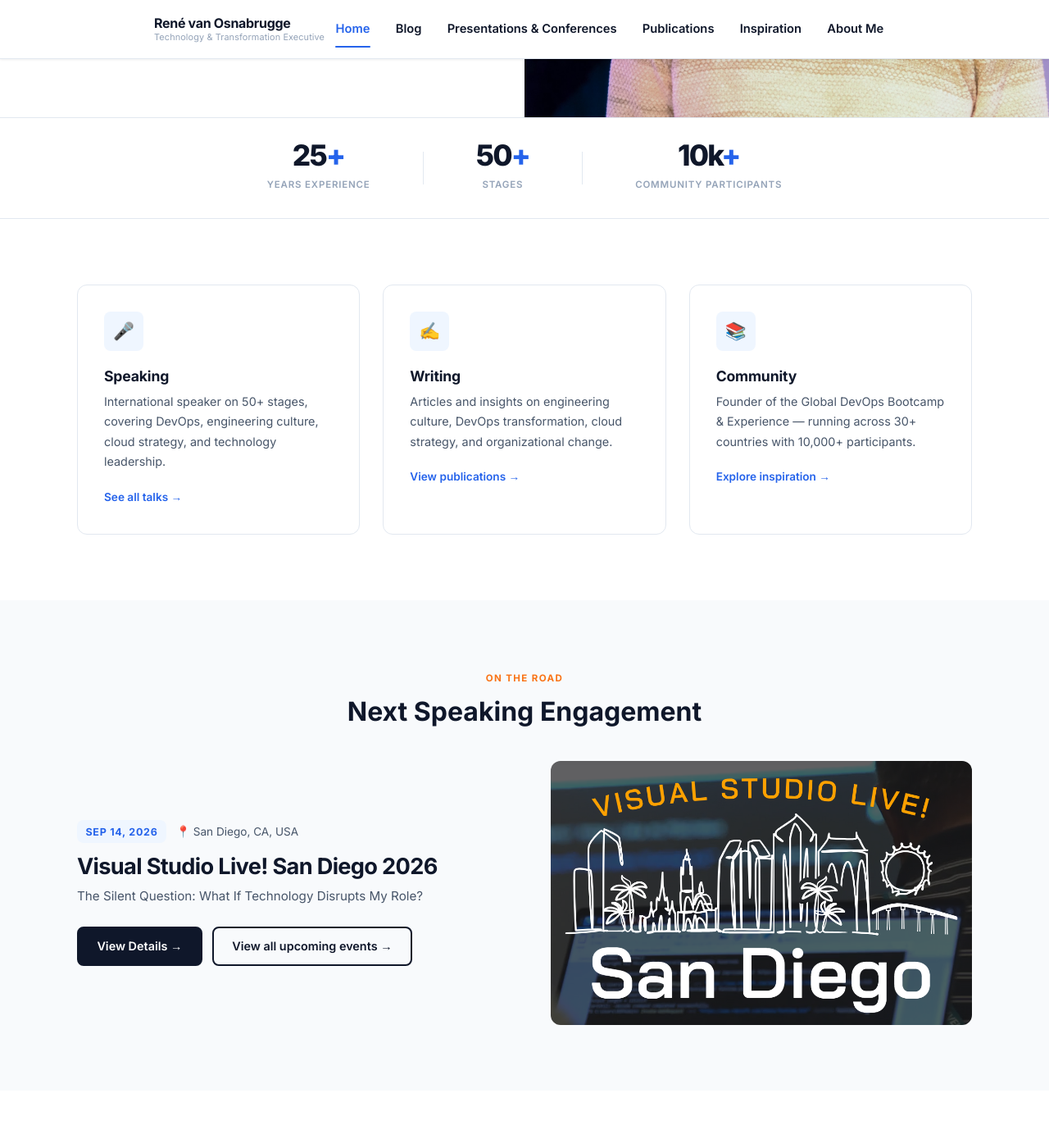
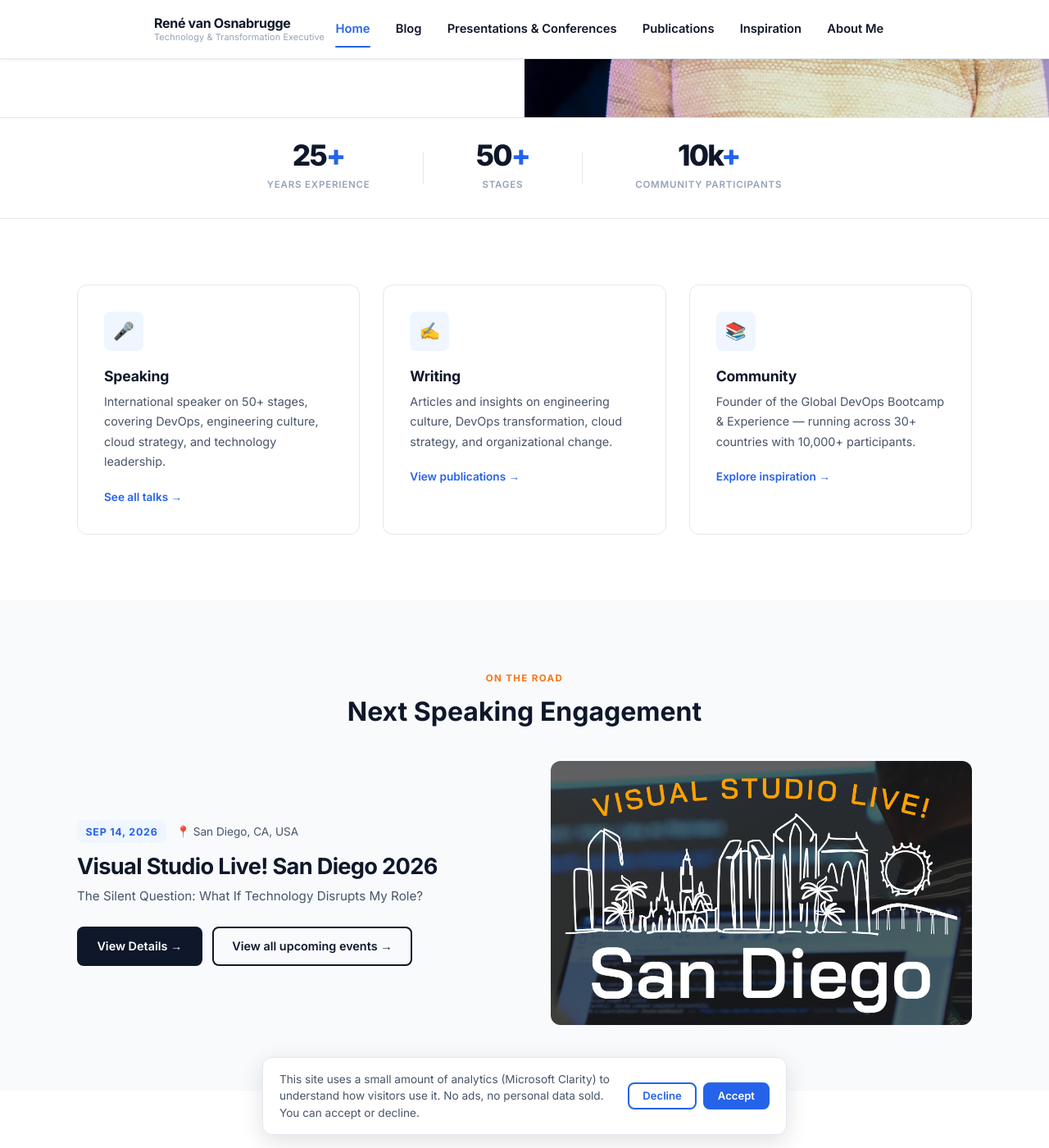
Before and after one commit to renevanosnabrugge/culture-engineer, a Jekyll site: the page built from index.html, in a window 1280 px wide and 1400 px high, scrolled down 529 px. Shown: the whole window at 82% size. Built offline with Jekyll 4.4.1, drawn with Linux system fonts in a browser that asks for light colours; the list of posts is cut into pages by our own code.

Commit message:
:bug: cookie consent

```diff
--- /dev/null
+++ b/_includes/cookie-consent.html
@@ -0,0 +1,29 @@
+<!--
+  Minimal cookie consent banner for Microsoft Clarity.
+
+  Why this exists: since Oct 2025, Clarity enforces Consent Mode for EEA/UK/CH
+  visitors and refuses to set its own tracking cookies (_clck/_clsk) until it
+  receives an explicit consent signal. Without this banner, every visit from
+  those regions looked like a brand-new anonymous user, even for repeat
+  visitors — which is the "1 user counted as many" issue this fixes.
+
+  Behavior:
+  - First visit: banner shown, Clarity's own cookies are NOT set yet.
+  - Accept  -> localStorage 'ce_cookie_consent' = 'granted', tells Clarity via
+               consentv2, cookies get set from then on.
+  - Decline -> localStorage 'ce_cookie_consent' = 'denied', tells Clarity via
+               consentv2, Clarity stays in cookie-less, per-page-view mode.
+  - Returning visitor: no banner, stored decision is replayed to Clarity on
+    every page load (Clarity's consent state does not persist across script
+    loads on its own).
+-->
+<div id="cookie-consent-banner" class="cookie-consent" hidden>
+  <p class="cookie-consent-text">
+    This site uses a small amount of analytics (Microsoft Clarity) to understand
+    how visitors use it. No ads, no personal data sold. You can accept or decline.
+  </p>
+  <div class="cookie-consent-actions">
+    <button type="button" class="btn btn-outline btn--sm" id="cookie-consent-decline">Decline</button>
+    <button type="button" class="btn btn-primary btn--sm" id="cookie-consent-accept">Accept</button>
+  </div>
+</div>
--- a/_layouts/default.html
+++ b/_layouts/default.html
@@ -26,6 +26,34 @@
         t=l.createElement(r);t.async=1;t.src="https://www.clarity.ms/tag/"+i;
         y=l.getElementsByTagName(r)[0];y.parentNode.insertBefore(t,y);
     })(window, document, "clarity", "script", "xk5gdi38n4");
+  </script>
+
+  <!-- Cookie consent -> Clarity Consent Mode (consentv2 API).
+       Since Oct 2025, Clarity requires an explicit consent signal for EEA/UK/CH
+       visitors before it will set its own tracking cookies. Without this,
+       every visit from those regions looks like a new anonymous user.
+       Replays the stored decision on every page load, since Clarity's consent
+       state resets with each fresh script load and does not persist on its own. -->
+  <script>
+    (function () {
+      var stored = null;
+      try { stored = localStorage.getItem('ce_cookie_consent'); } catch (e) { /* ignore */ }
+
+      function sendConsent(granted) {
+        window.clarity('consentv2', {
+          ad_Storage: granted ? 'granted' : 'denied',
+          analytics_Storage: granted ? 'granted' : 'denied'
+        });
+      }
+
+      if (stored === 'granted') {
+        sendConsent(true);
+      } else if (stored === 'denied') {
+        sendConsent(false);
+      }
+      // If no stored decision yet, Clarity defaults to denied until the
+      // banner buttons (wired in main.js) call sendConsent via a click.
+    })();
   </script>
 
   <!-- Stable anonymous user ID for Clarity.
@@ -59,6 +87,7 @@
   </main>
 
   {% include footer.html %}
+  {% include cookie-consent.html %}
 
   <script src="{{ '/assets/js/main.js' | relative_url }}"></script>
 </body>
--- a/assets/css/main.css
+++ b/assets/css/main.css
@@ -155,6 +155,45 @@
 .btn-outline:hover {
   background: var(--color-accent);
   color: var(--color-white);
+}
+
+/* ----- Cookie consent banner ----- */
+.cookie-consent {
+  position: fixed;
+  left: 1rem;
+  right: 1rem;
+  bottom: 1rem;
+  z-index: 1000;
+  max-width: 640px;
+  margin: 0 auto;
+  display: flex;
+  flex-wrap: wrap;
+  align-items: center;
+  gap: 1rem;
+  padding: 1rem 1.25rem;
+  background: var(--color-white);
+  border: 1px solid var(--color-border);
+  border-radius: var(--radius-lg);
+  box-shadow: var(--shadow-lg);
+  font-family: var(--font-body);
+}
+
+.cookie-consent[hidden] {
+  display: none;
+}
+
+.cookie-consent-text {
+  flex: 1 1 320px;
+  margin: 0;
+  font-size: 0.85rem;
+  line-height: 1.5;
+  color: var(--color-text-light);
+}
+
+.cookie-consent-actions {
+  display: flex;
+  gap: 0.5rem;
+  flex-shrink: 0;
 }
 
 .btn--sm {
--- a/assets/js/main.js
+++ b/assets/js/main.js
@@ -67,3 +67,38 @@
     }
   });
 });
+
+// Cookie consent banner -> Microsoft Clarity Consent Mode (consentv2 API).
+// Shown only until the visitor makes a choice; decision is remembered in
+// localStorage so it isn't asked again. See _includes/cookie-consent.html
+// and the inline script in _layouts/default.html for the initial page-load
+// consent replay.
+(function () {
+  var banner = document.getElementById('cookie-consent-banner');
+  if (!banner) return;
+
+  var key = 'ce_cookie_consent';
+  var stored = null;
+  try { stored = localStorage.getItem(key); } catch (e) { /* ignore */ }
+
+  // No decision yet -> show the banner
+  if (!stored) {
+    banner.hidden = false;
+  }
+
+  function respond(granted) {
+    try { localStorage.setItem(key, granted ? 'granted' : 'denied'); } catch (e) { /* ignore */ }
+    if (window.clarity) {
+      window.clarity('consentv2', {
+        ad_Storage: granted ? 'granted' : 'denied',
+        analytics_Storage: granted ? 'granted' : 'denied'
+      });
+    }
+    banner.hidden = true;
+  }
+
+  var acceptBtn = document.getElementById('cookie-consent-accept');
+  var declineBtn = document.getElementById('cookie-consent-decline');
+  if (acceptBtn) acceptBtn.addEventListener('click', function () { respond(true); });
+  if (declineBtn) declineBtn.addEventListener('click', function () { respond(false); });
+})();
```
